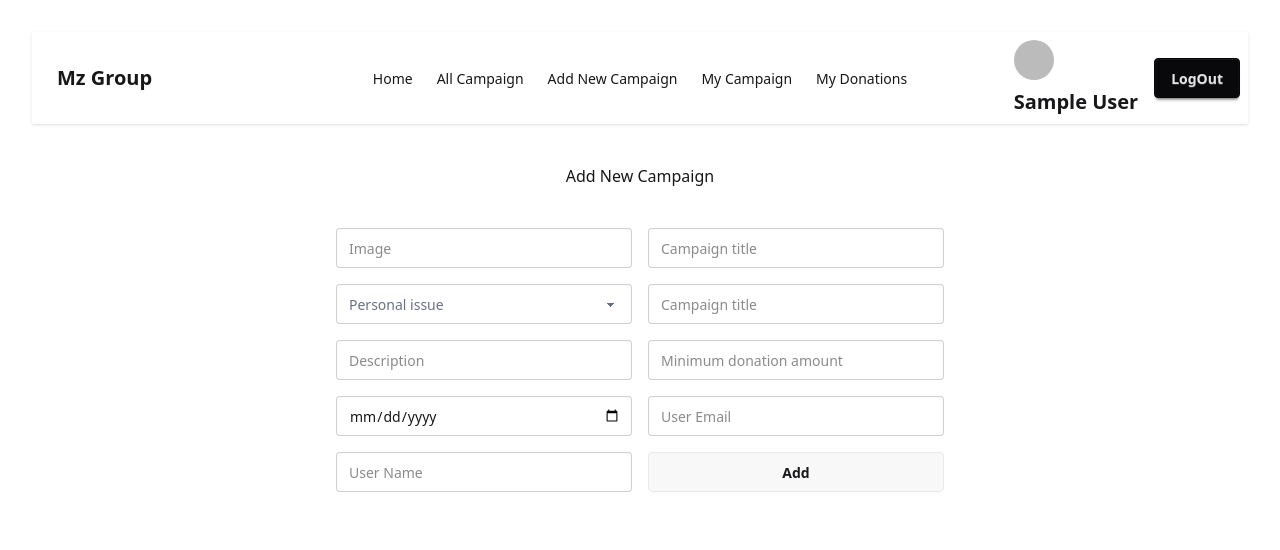
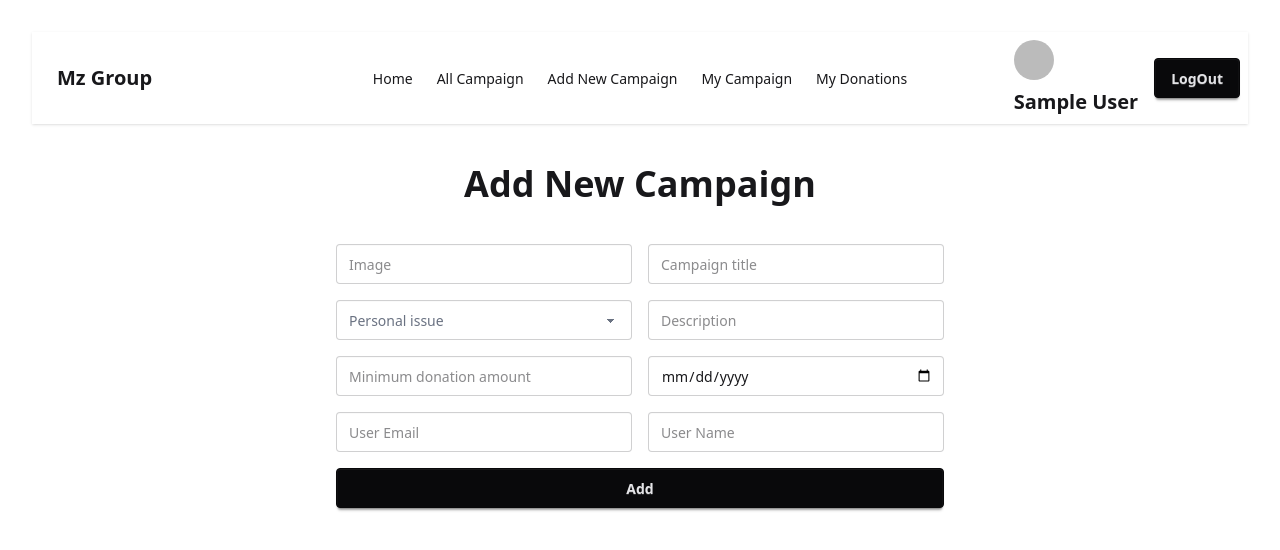
Before and after one commit to mazbah2722/crowd-funding-client-a10, a React (Vite) app: page /addNewCampaign in a window 1280 px wide. Shown: the top 550 px of the page. Built offline with nearby package versions, Linux system fonts and the light colour scheme; no server answers; sample sign-in values are in the browser's storage.

Commit message:
AddNewCampaign data get by on submit function

```diff
--- a/src/Components/AddNewCampaign.jsx
+++ b/src/Components/AddNewCampaign.jsx
@@ -2,32 +2,50 @@ import Navbar from "../Components/Navbar";
 
 
 const AddNewCampaign = () => {
+    const handleAdd=(event)=>{
+        event.preventDefault();
+
+        const form = event.target;
+        const image = form.image.value;
+        const title = form.title.value;
+        const type = form.type.value;
+        const description = form.description.value;
+        const amount = form.amount.value;
+        const deadline = form.deadline.value;
+        const email = form.email.value;
+        const name = form.name.value;
+        const newAddCampaign = {image,title,type,description,amount,deadline,email,name}
+        console.log(newAddCampaign);
+    }
     return (
         <div className="">
             <section>
                     <Navbar></Navbar>
             </section>
-            <h1 className="my-10">Add New Campaign</h1>
-            <form className="flex flex-col justify-center items-center">
-                <div className="grid grid-cols-2 gap-4 w-1/2">
-                    <input type="text" placeholder="Image" className="input input-md" />
-                    <input type="text" placeholder="Campaign title" className="input input-md" />
-                    <select defaultValue="Pick a color" className="select text-gray-500">
+            <h1 className="my-10 text-4xl font-bold">Add New Campaign</h1>
+            <form onSubmit={handleAdd} className="flex flex-col justify-center items-center">
+                <div className=" w-1/2">
+                    <div className="grid grid-cols-2 gap-4">
+                    <input name="image" type="text" placeholder="Image" className="input input-md" />
+                    <input name="title" type="text" placeholder="Campaign title" className="input input-md" />
+                    <select name="type" defaultValue="Type" className="select text-gray-500">
                         <option disabled={true}>Campaign type</option>
                         <option> Personal issue</option>
                         <option>Startup</option>
                         <option>Business</option>
                         <option>Creative ideas</option>
                     </select>
-                    <input type="text" placeholder="Campaign title" className="input input-md" />
-                    <input type="text" placeholder="Description" className="input input-md" />
-                    <input type="number" placeholder="Minimum donation amount" className="input input-md" />
-                    <input type="date" placeholder="Deadline" className="input input-md" />
-                    <input type="text" placeholder="User Email" className="input input-md" />
-                    <input  type="text" placeholder="User Name " className="input input-md" />
-                    <input className="btn" type="submit" value="Add" />
+                    <input name="description" type="text" placeholder="Description" className="input input-md" />
+                    <input name="amount" type="number" placeholder="Minimum donation amount" className="input input-md" />
+                    <input name="deadline" type="date" placeholder="Deadline" className="input input-md" />
+                    <input name="email" type="text" placeholder="User Email" className="input input-md" />
+                    <input name="name"  type="text" placeholder="User Name " className="input input-md" />
+
+                    </div>
+                    <input className="btn btn-neutral w-full mt-4" type="submit" value="Add" />
 
                 </div>
+
             </form>
         </div>
     );
--- a/src/Components/Footer.jsx
+++ b/src/Components/Footer.jsx
@@ -17,7 +17,7 @@ const Footer = () => {
                             width="24"
                             height="24"
                             viewBox="0 0 24 24"
-                            class="fill-current">
+                            className="fill-current">
                             <path
                                 d="M24 4.557c-.883.392-1.832.656-2.828.775 1.017-.609 1.798-1.574 2.165-2.724-.951.564-2.005.974-3.127 1.195-.897-.957-2.178-1.555-3.594-1.555-3.179 0-5.515 2.966-4.797 6.045-4.091-.205-7.719-2.165-10.148-5.144-1.29 2.213-.669 5.108 1.523 6.574-.806-.026-1.566-.247-2.229-.616-.054 2.281 1.581 4.415 3.949 4.89-.693.188-1.452.232-2.224.084.626 1.956 2.444 3.379 4.6 3.419-2.07 1.623-4.678 2.348-7.29 2.04 2.179 1.397 4.768 2.212 7.548 2.212 9.142 0 14.307-7.721 13.995-14.646.962-.695 1.797-1.562 2.457-2.549z"></path>
                         </svg>
@@ -28,7 +28,7 @@ const Footer = () => {
                             width="24"
                             height="24"
                             viewBox="0 0 24 24"
-                            class="fill-current">
+                            className="fill-current">
                             <path
                                 d="M19.615 3.184c-3.604-.246-11.631-.245-15.23 0-3.897.266-4.356 2.62-4.385 8.816.029 6.185.484 8.549 4.385 8.816 3.6.245 11.626.246 15.23 0 3.897-.266 4.356-2.62 4.385-8.816-.029-6.185-.484-8.549-4.385-8.816zm-10.615 12.816v-8l8 3.993-8 4.007z"></path>
                         </svg>
@@ -39,7 +39,7 @@ const Footer = () => {
                             width="24"
                             height="24"
                             viewBox="0 0 24 24"
-                            class="fill-current">
+                            className="fill-current">
                             <path
                                 d="M9 8h-3v4h3v12h5v-12h3.642l.358-4h-4v-1.667c0-.955.192-1.333 1.115-1.333h2.885v-5h-3.808c-3.596 0-5.192 1.583-5.192 4.615v3.385z"></path>
                         </svg>
```
